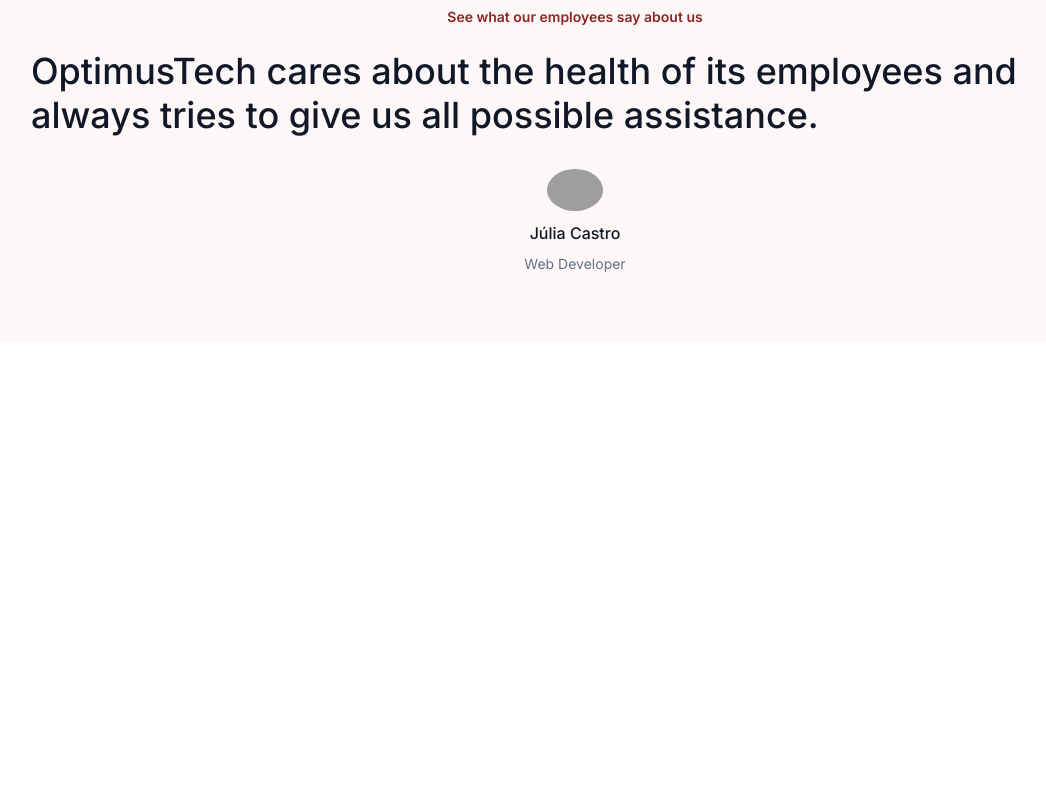
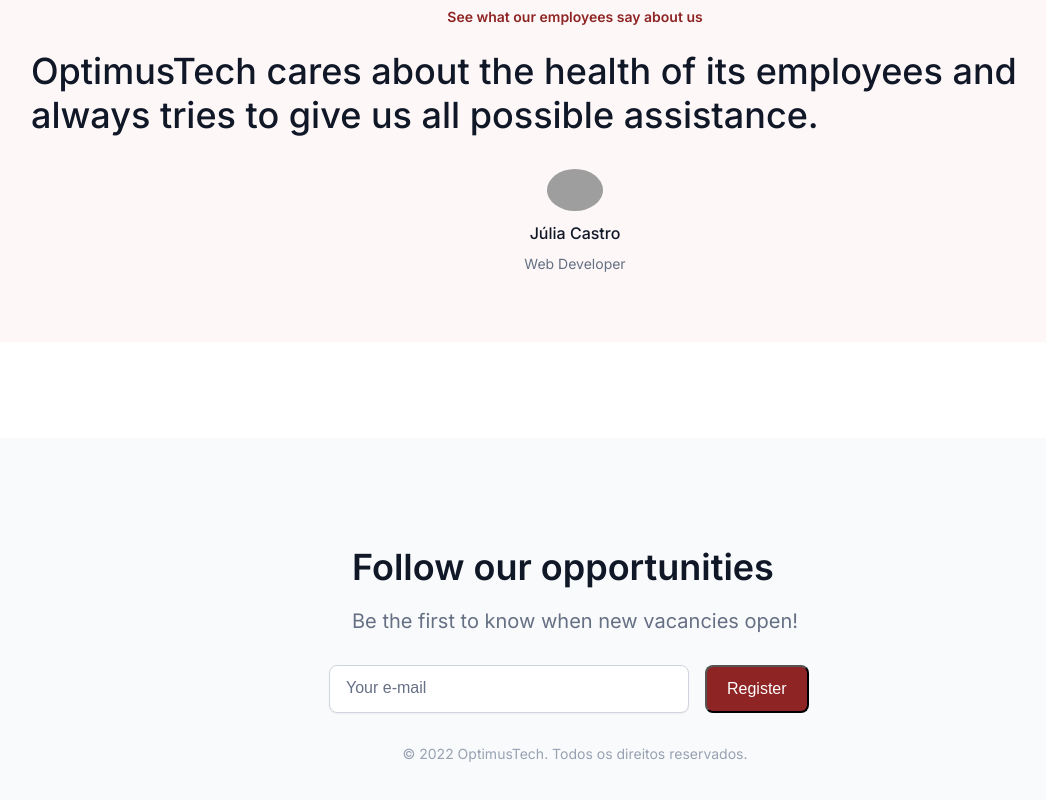
Before and after one commit to Wellington2708/OptimusTech, a React (Vite) app: page / in a window 1280 px wide. Shown: the part 2601-3401 px from the top of the page, without its empty margins (65-1111 px from the left). Before the commit the page ends 3039 px from the top, so only its background shows below. Built offline with nearby package versions, Linux system fonts and the light colour scheme; grey boxes are pictures that could not be loaded.

Commit message:
finalizing the desktop model

```diff
--- a/src/App.jsx
+++ b/src/App.jsx
@@ -7,6 +7,7 @@
 import DesignArea from './components/DesignArea';
 import SoftwareDeveloperArea from './components/SoftwareDeveloperArea';
 import Comments from './components/Comments';
+import Form from './components/Form';
 
 function App() {
   return (
@@ -20,6 +21,7 @@
       <DesignArea />
       <SoftwareDeveloperArea />
       <Comments />
+      <Form />
     </>
   )
 }
--- /dev/null
+++ b/src/components/Form/Form.module.css
@@ -0,0 +1,71 @@
+.container__form {
+    display: flex;
+    flex-direction: column;
+    justify-content: center;
+    align-items: center;
+    gap: 32px;
+    height: 430px;
+    background-color: #F9Fafb;
+}
+
+.title__description_container {
+    display: flex;
+    flex-direction: column;
+    gap: 20px;
+}
+
+.title {
+    font-size: 36px;
+    font-weight: 600;
+    color: var(--dark-teal);
+
+}
+
+.description {
+    font-size: 20px;
+    color: var(--gray);
+    font-weight: 400;
+}
+
+.form {
+    display: flex;
+    gap: 16px;
+    width: 492px;
+    height: 48px;
+}
+
+.form input {
+    padding: 12px 16px;
+    border-radius: 8px;
+    border: solid 1px var(--gray);
+    width: 360px;
+    height: 48px;
+    border: solid 1px #D0D5DD;
+    box-shadow: 0px 1px 2px 0px rgba(16, 24, 40, 0.05);
+
+
+
+}
+
+.form input::placeholder{
+    color: var(--gray);
+    font-size: 16px;
+    font-weight: 400;
+
+}
+
+.form button {
+    padding: 12px 20px;
+    border-radius: 8px;
+    background-color: var(--dark-red);
+    color: var(--white);
+    font-weight: 500;
+    font-size: 16px;
+    cursor: pointer;
+}
+
+.copyright {
+    font-size: 14px;
+    color: #98a2b3;
+    text-align: center;
+}
--- /dev/null
+++ b/src/components/Form/index.jsx
@@ -0,0 +1,20 @@
+import styles from '../Form/Form.module.css';
+
+
+function Form(){
+    return (
+        <div className={styles.container__form}>
+            <div className={styles.title__description_container}>
+                <h2 className={styles.title}>Follow our opportunities</h2>
+                <p className={styles.description}>Be the first to know when new vacancies open!</p>
+            </div>
+            <form className={styles.form}>
+                <input type="email" placeholder="Your e-mail"/>
+                <button type="submit">Register</button>
+            </form>
+            <p className={styles.copyright}>© 2022 OptimusTech. Todos os direitos reservados.</p>
+        </div>
+    )
+}
+
+export default Form;
```
